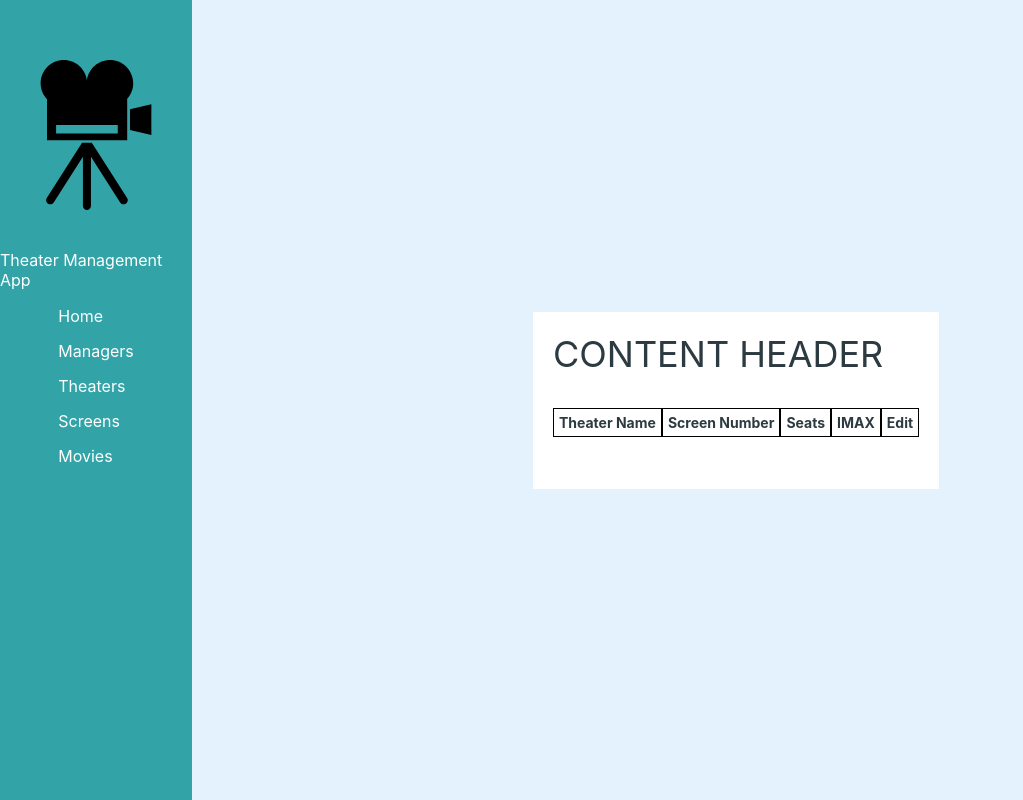
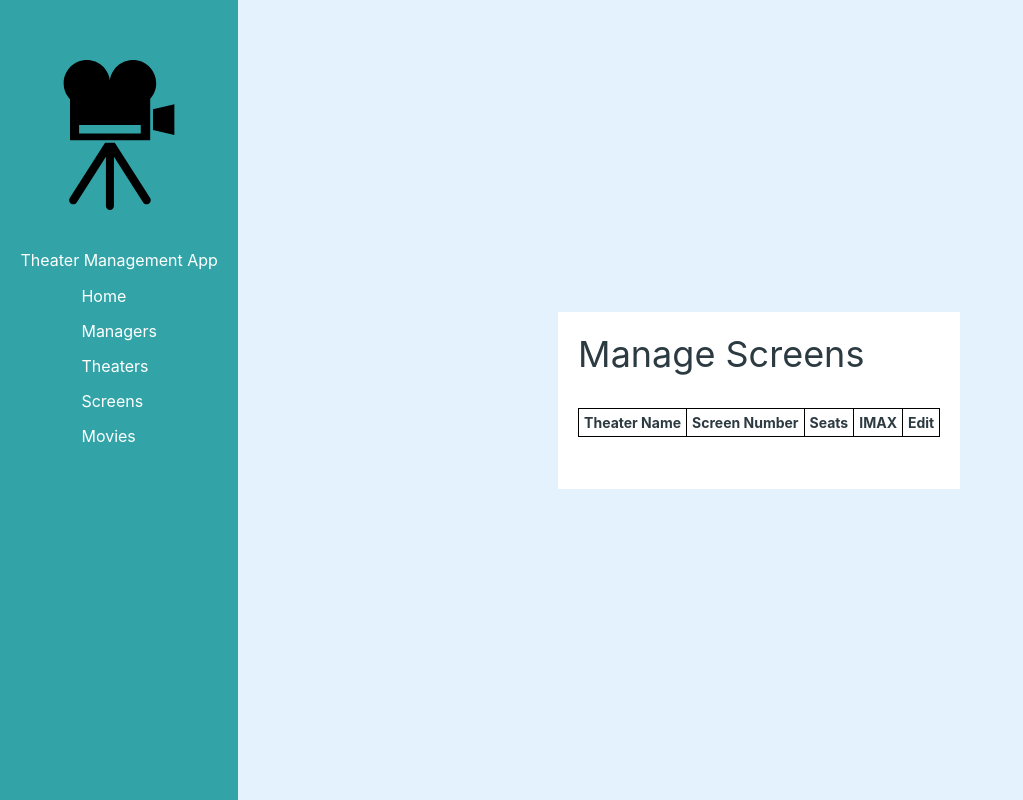
Before and after one commit to cs340-group33/final-project, a React (Create React App) app in the folder client/: page /screens in a window 1280 px wide. Shown: the whole page, without its empty margins (0-1023 px from the left). Built offline with nearby package versions, Linux system fonts and the light colour scheme.

Commit message:
Updated page headers

```diff
--- a/client/src/Shared/SideNavBar.js
+++ b/client/src/Shared/SideNavBar.js
@@ -17,7 +17,7 @@ class SideBarNav extends React.Component {
         </ListHeader>
         <LinkList>
           <ul>
-            <li><Link to="/">Home</Link></li>
+            <li><Link to="/dashboard">Home</Link></li>
             <li><Link to="/managers">Managers</Link></li>
             <li><Link to="/theaters">Theaters</Link></li>
             <li><Link to="/screens">Screens</Link></li>
@@ -31,13 +31,13 @@ class SideBarNav extends React.Component {
 
 const LeftBox = styled.div`
   display: flex;
-  width: 15vw;
+  width: 17vw;
   align-items: center;
   flex-direction: column;
   background: #32a4a8;
   color: #fff;
   font-size: 16px;
-  padding-top: 7.5vh;
+  padding: 7.5vh 15px 0 15px;
 `;
 
 const AttributeImage =styled.div`
--- a/client/src/components/Managers/index.js
+++ b/client/src/components/Managers/index.js
@@ -22,11 +22,16 @@ class Managers extends React.Component {
             </RCBHeader>
             <RCBContent>
               <TheaterTable>
-                <tr>
-                  <th>Manager Name</th>
-                  <th>Theaters Managing</th>
-                  <th>Edit</th>
-                </tr>
+                <table>
+                  <thead>
+                    <tr>
+                      <th>Manager Name</th>
+                      <th>Theaters Managing</th>
+                      <th>Edit</th>
+                    </tr>
+                  </thead>
+                  <tbody></tbody>
+                </table>
               </TheaterTable>
             </RCBContent>
           </RightContentBox>
--- a/client/src/components/Movies/index.js
+++ b/client/src/components/Movies/index.js
@@ -37,7 +37,7 @@ class Movies extends React.Component {
         <RightBox>
           <RightContentBox>
             <RCBHeader>
-              <div>CONTENT HEADER</div>
+              <div>Manage Movies</div>
             </RCBHeader>
             <RCBContent>
               <TheaterTable>
--- a/client/src/components/Screens/index.js
+++ b/client/src/components/Screens/index.js
@@ -18,10 +18,12 @@ class Screens extends React.Component {
         <RightBox>
           <RightContentBox>
             <RCBHeader>
-              <div>CONTENT HEADER</div>
+              <div>Manage Screens</div>
             </RCBHeader>
             <RCBContent>
               <TheaterTable>
+                <table>
+                  <thead>
                   <tr>
                     <th>Theater Name</th>
                     <th>Screen Number</th>
@@ -29,6 +31,9 @@ class Screens extends React.Component {
                     <th>IMAX</th>
                     <th>Edit</th>
                   </tr>
+                  </thead>
+                  <tbody></tbody>
+                </table>
               </TheaterTable>
             </RCBContent>
           </RightContentBox>
--- a/client/src/components/Theaters/index.js
+++ b/client/src/components/Theaters/index.js
@@ -18,10 +18,12 @@ class Theaters extends React.Component {
         <RightBox>
           <RightContentBox>
             <RCBHeader>
-              <div>CONTENT HEADER</div>
+              <div>Manage Theaters</div>
             </RCBHeader>
             <RCBContent>
               <TheaterTable>
+                <table>
+                  <thead>
                   <tr>
                     <th>Theater Name</th>
                     <th>Street</th>
@@ -30,6 +32,9 @@ class Theaters extends React.Component {
                     <th>State</th>
                     <th>Edit</th>
                   </tr>
+                  </thead>
+                  <tbody></tbody>
+                </table>
               </TheaterTable>
             </RCBContent>
           </RightContentBox>
```
Lines whose indentation alone changed are shown as unchanged.
